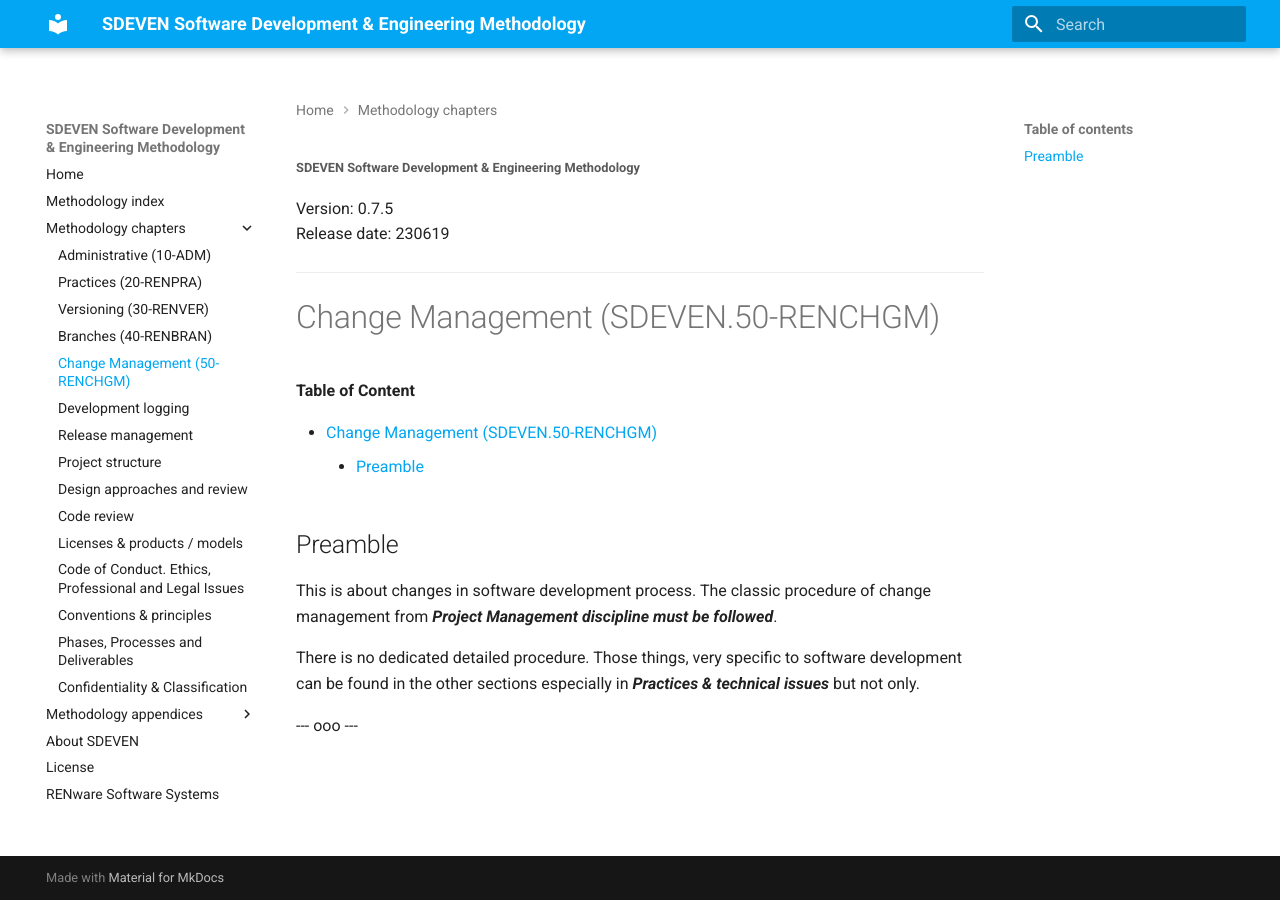
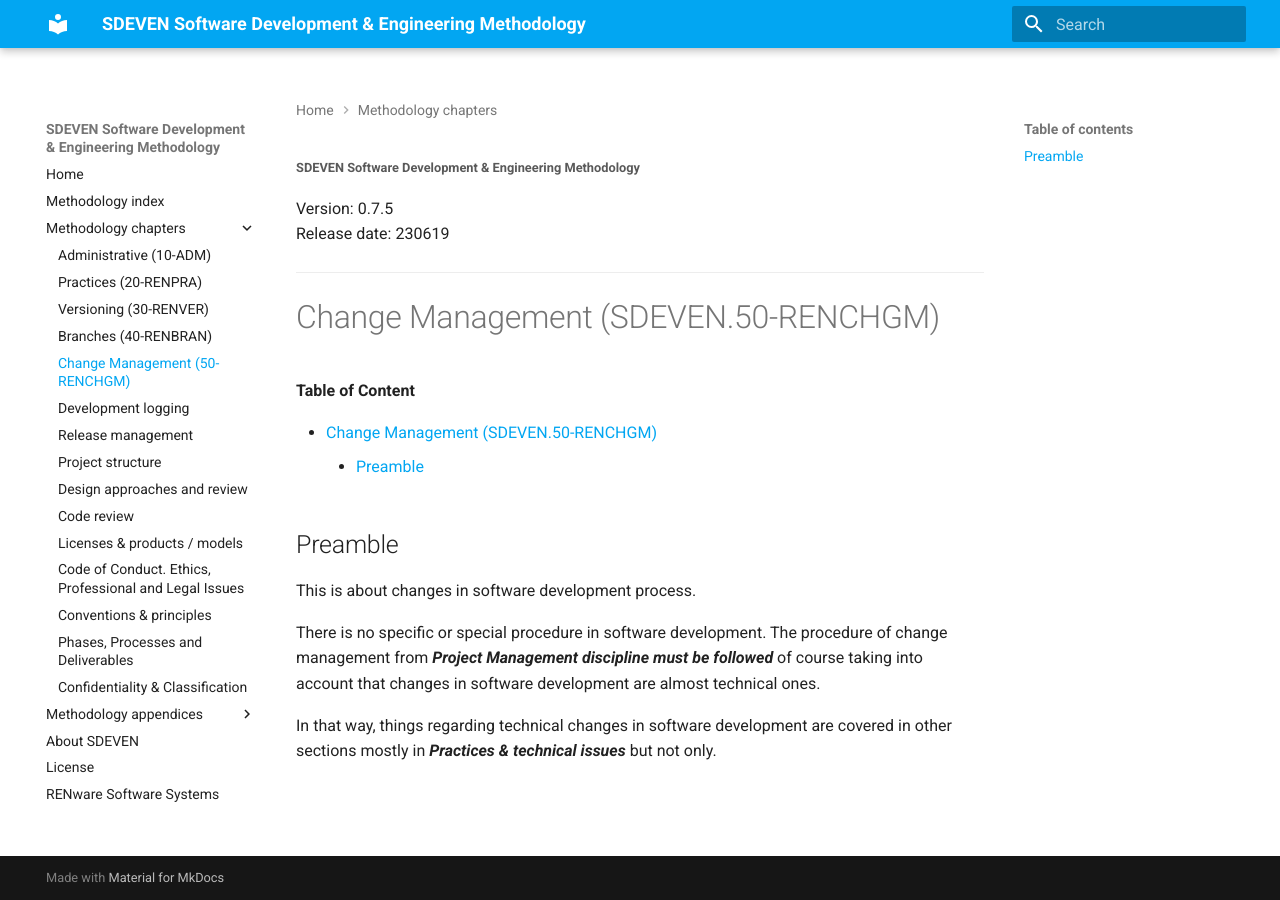
Before and after one commit to petre-renware/sdeven, an MkDocs documentation site: the page built from SDEVEN_content_docs/SDEVEN.50_RENCHGM.md, in a window 1280 px wide. Built offline with MkDocs 1.6.1 and Material for MkDocs 9.7.7, drawn with Linux system fonts in a browser that asks for light colours.

Commit message:
Update SDEVEN.50_RENCHGM.md

```diff
--- a/SDEVEN_content_docs/SDEVEN.50_RENCHGM.md
+++ b/SDEVEN_content_docs/SDEVEN.50_RENCHGM.md
@@ -13,8 +13,8 @@
 
 ## Preamble
 
-This is about changes in software development process. The classic procedure of change management from ***Project Management discipline must be followed***.
+This is about changes in software development process.
 
-There is no dedicated detailed procedure. Those things, very specific to software development can be found in the other sections especially in ***Practices & technical issues*** but not only.
+There is no specific or special procedure in software development. The procedure of change management from ***Project Management discipline must be followed*** of course taking into account that changes in software development are almost technical ones.
 
---- ooo ---
+In that way, things regarding technical changes in software development are covered in other sections mostly in ***Practices & technical issues*** but not only.
```
